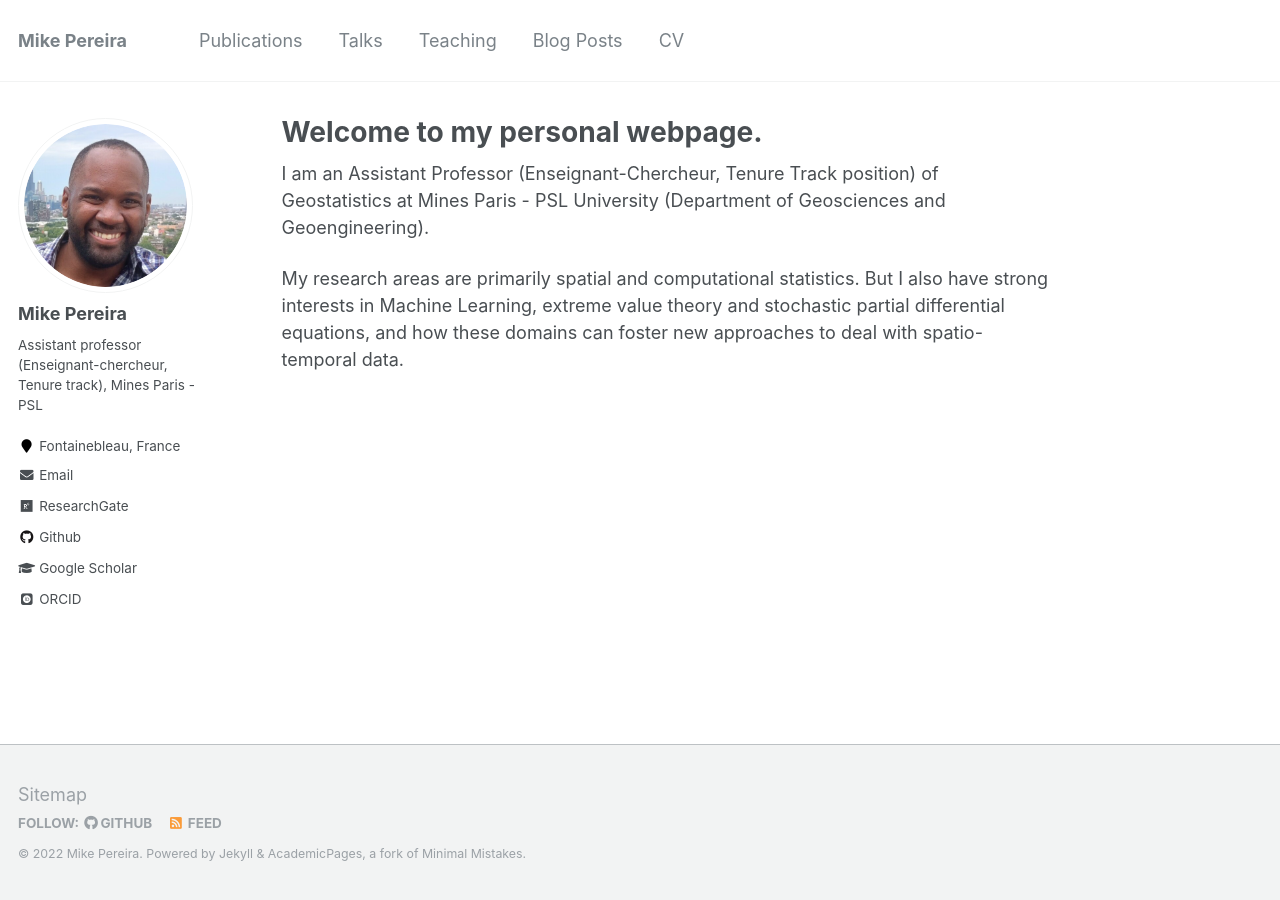
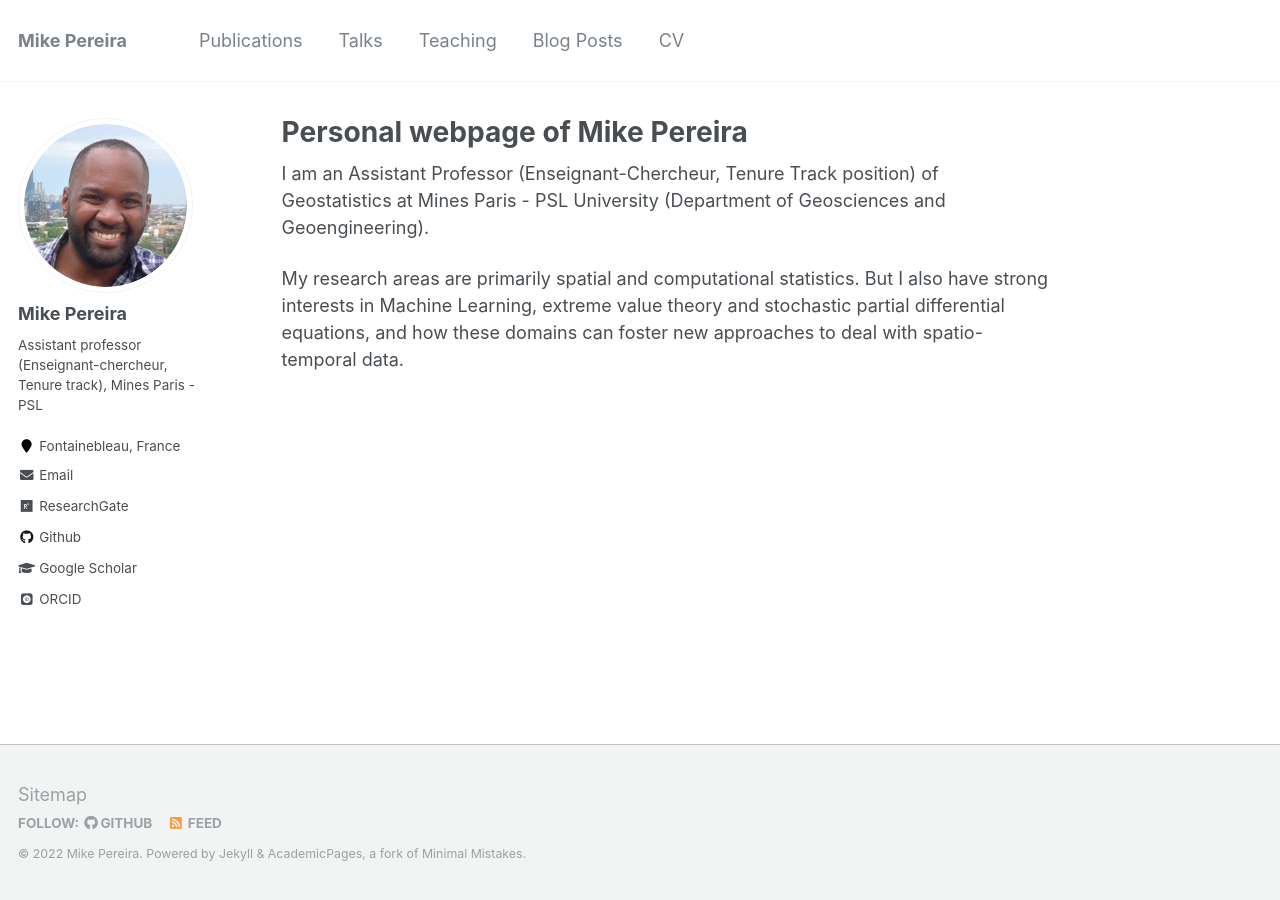
Before and after one commit to mike-pereira/mike-pereira.github.io, a Jekyll site: the page built from _pages/about.md, in a window 1280 px wide. Built offline with Jekyll 4.4.1, drawn with Linux system fonts in a browser that asks for light colours; some web fonts are replaced.

Commit message:
change title first page

```diff
--- a/_pages/about.md
+++ b/_pages/about.md
@@ -1,6 +1,6 @@
 ---
 permalink: /
-title: "Welcome to my personal webpage."
+title: "Personal webpage of Mike Pereira"
 excerpt: "About me"
 author_profile: true
 redirect_from:
```
